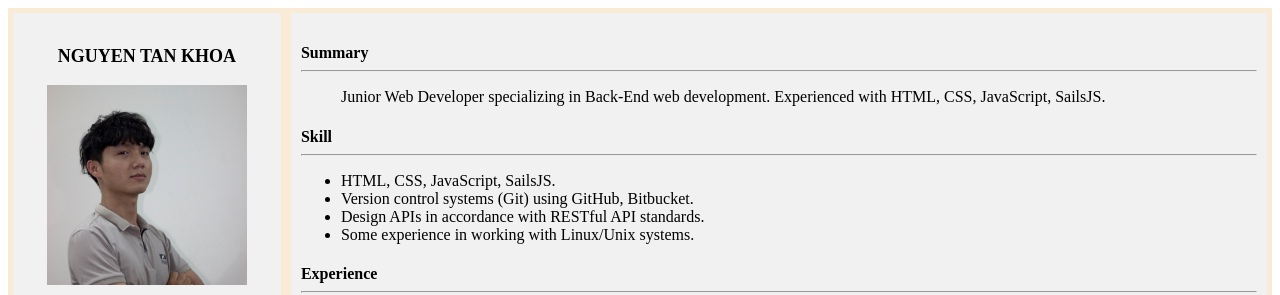
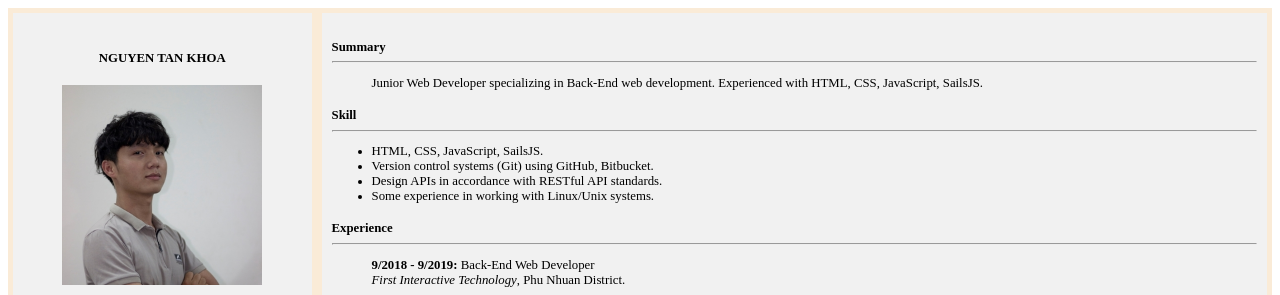
Before and after one commit to ngtankhoa/cv, a website: page index.html in a window 1280 px wide. Shown: the top 295 px of the page. Drawn offline with Linux system fonts and the light colour scheme.

Commit message:
responsive font size

```diff
--- a/index.html
+++ b/index.html
@@ -41,6 +41,10 @@
         }
 
         @media only screen and (min-width: 480px) {
+            * {
+                font-size: 1vw;
+            }
+
             .flex-container {
                 display: flex;
                 background-color: antiquewhite;
@@ -86,7 +90,8 @@
                 <hr>
                 <ul>
                     <li>
-                        Junior Web Developer specializing in Back-End web development. Experienced with HTML, CSS, JavaScript, SailsJS.
+                        Junior Web Developer specializing in Back-End web development. Experienced with HTML, CSS,
+                        JavaScript, SailsJS.
                     </li>
                 </ul>
             </div>
```
